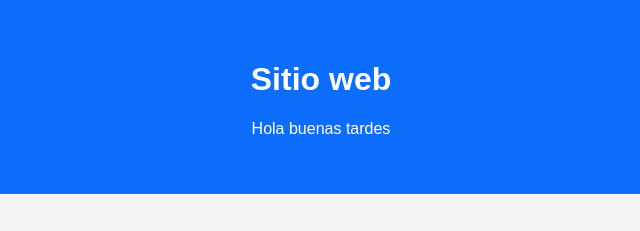
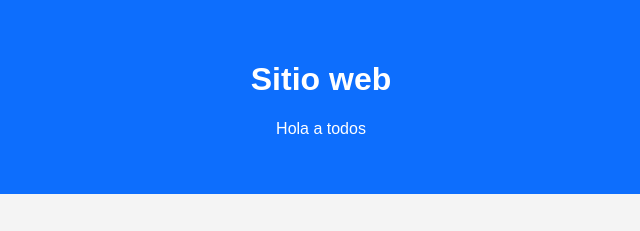
Before and after one commit to yariqng1-pixel/clase-4, a plain HTML site: page Clase 3/index.html in a window 1280 px wide. Shown: the top 231 px of the page, 319-959 px from the left. Drawn offline with Linux system fonts and the light colour scheme.

Commit message:
p
en parrafo cambie de buenas tardes a hola a todos

```diff
--- a/Clase 3/index.html
+++ b/Clase 3/index.html
@@ -10,7 +10,7 @@
 
     <header>
         <h1>Sitio web</h1>
-        <p>Hola buenas tardes </p>
+        <p>Hola a todos</p>
     </header>
     <body>
 
```
